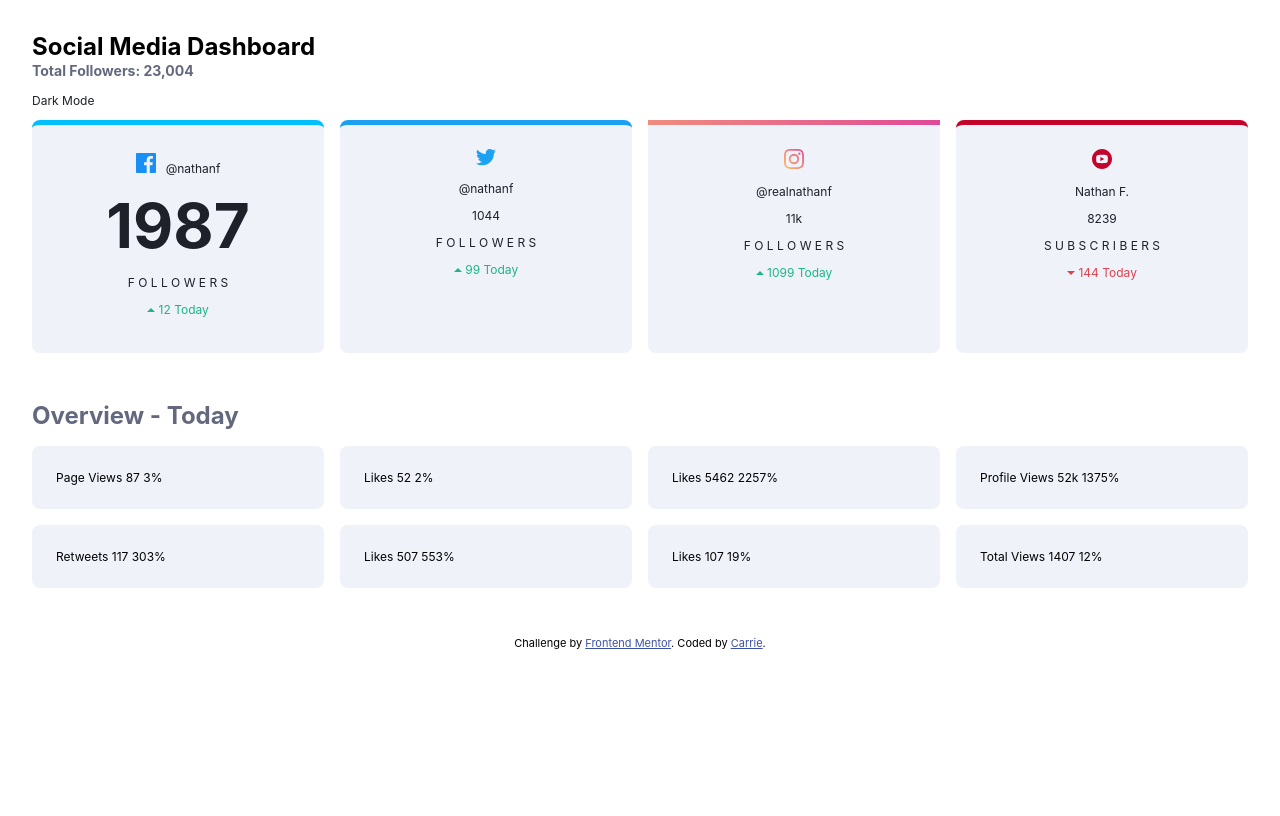
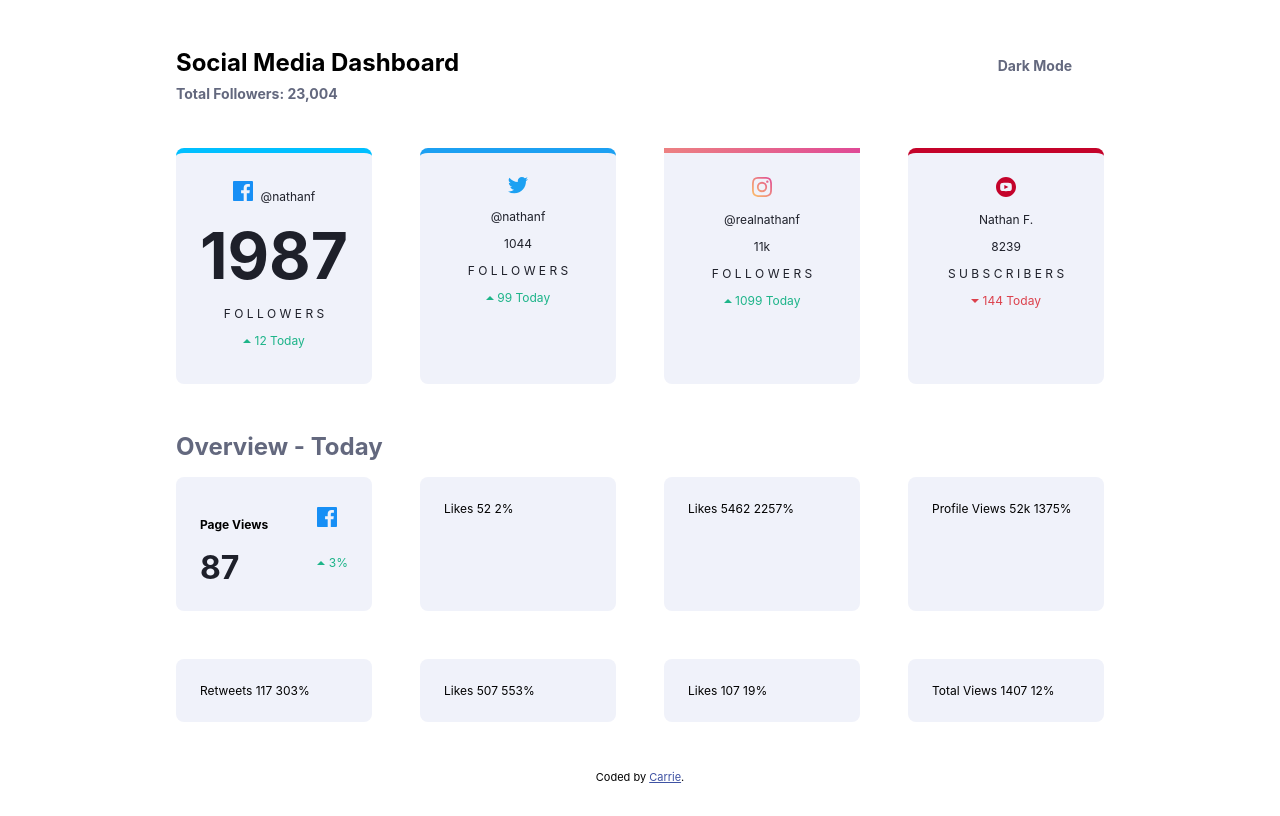
Before and after one commit to cpascale43/SocialMediaDashboard, a plain HTML site: page index.html in a window 1280 px wide. Drawn offline with Linux system fonts and the light colour scheme.

Commit message:
styling: lower grids

```diff
--- a/index.html
+++ b/index.html
@@ -3,7 +3,6 @@
   <head>
     <meta charset="UTF-8" />
     <meta name="viewport" content="width=device-width, initial-scale=1.0" />
-    <!-- displays site properly based on user's device -->
 
     <link
       rel="icon"
@@ -12,18 +11,20 @@
       href="./images/favicon-32x32.png"
     />
 
-    <link rel="stylesheet" type="text/css" href="styles.css">
+    <link rel="stylesheet" type="text/css" href="styles.css" />
 
-    <title>Frontend Mentor | [Challenge Name Here]</title>
+    <title>Social Media Dashboard</title>
+  </head>
+  <body style="display: flex; justify-content: center;">
+    <div class="top-background">
+      <div class="head">
+        <div>
+          <h1 style="margin-bottom: 0.5rem;">Social Media Dashboard</h1>
+          <h3 style="margin-top: 0;">Total Followers: 23,004</h3>
+        </div>
 
-    <!-- Feel free to remove these styles or customise in your own stylesheet 👍 -->
-  </head>
-  <body>
-    <div class="top-background">
-      <h1 style="margin-bottom: 1px;">Social Media Dashboard</h1>
-      <h3 style="margin-top: 0;">Total Followers: 23,004</h3>
-
-      <p>Dark Mode</p>
+        <h4 style="font-size: 14px; color: hsl(228, 12%, 44%);">Dark Mode</h4>
+      </div>
 
       <div class="grid">
         <div class="f">
@@ -85,7 +86,24 @@
       <h1 class="overview">Overview - Today</h1>
 
       <div class="grid">
-        <div>Page Views 87 3%</div>
+
+        <div class="page-views">
+          <div class="left">
+            <h4>Page Views</h4>
+            <p class="small-number">87</p>
+          </div>
+          <div class="right">
+            <img
+            class="icon"
+            src="./images/icon-facebook.svg"
+            height="20"
+            width="20"
+          />
+            <p class="up">
+              <img class="up-icon" src="./images/icon-up.svg"> 3%
+            </p>
+          </div>
+        </div>
 
         <div>Likes 52 2%</div>
 
@@ -102,12 +120,7 @@
         <div>Total Views 1407 12%</div>
       </div>
 
-      <div class="attribution">
-        Challenge by
-        <a href="https://www.frontendmentor.io?ref=challenge" target="_blank"
-          >Frontend Mentor</a
-        >. Coded by <a href="#">Carrie</a>.
-      </div>
+      <div class="attribution">Coded by <a href="#">Carrie</a>.</div>
     </div>
   </body>
 </html>
--- a/styles.css
+++ b/styles.css
@@ -16,10 +16,17 @@ body {
   background-color: hsl(225, 100%, 98%);
 } */
 
+.head {
+  display: flex;
+  justify-content: space-between;
+  align-items: baseline;
+  padding-bottom: 2rem;
+}
+
 .grid {
   display: grid;
   grid-template-columns: 1fr 1fr 1fr 1fr;
-  grid-gap: 1rem;
+  grid-gap: 3rem;
   margin-bottom: 3rem;
 }
 
@@ -44,12 +51,19 @@ p {
 }
 
 .icon {
-  margin-right: 10px;
+  margin-right: 0.5rem;
+  margin-bottom: 1rem;
 }
 
 .number {
   font-weight: 700;
-  font-size: 62px;
+  font-size: 4rem;
+  margin: 0;
+}
+
+.small-number {
+  font-weight: 700;
+  font-size: 2rem;
   margin: 0;
 }
 
@@ -94,3 +108,25 @@ h3 {
     )
     1;
 }
+
+.page-views {
+  display: flex;
+  justify-content: space-between;
+  align-items: center;
+}
+
+.left {
+  display: flex;
+  flex-direction: column;
+  align-items: baseline;
+}
+
+.right {
+  display: flex;
+  flex-direction: column;
+  align-items: baseline;
+}
+
+h4 {
+  margin-right: 2rem;
+}
```
